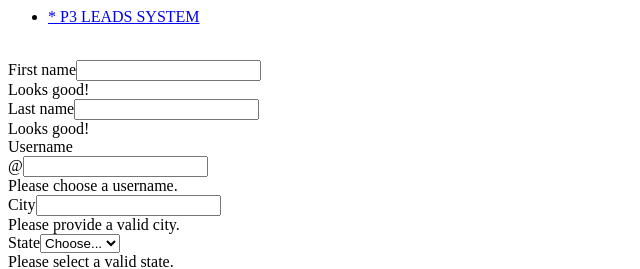
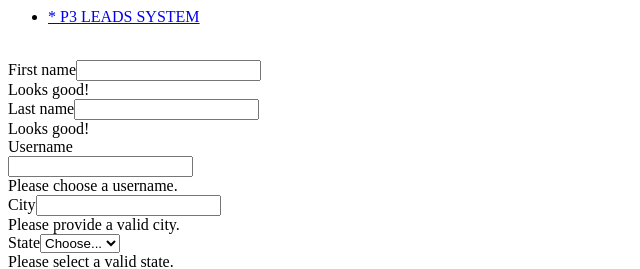
Before and after one commit to invnt/react-w7n9p2, a React (Create React App) app: page / in a window 1280 px wide. Shown: the top 269 px of the page, without its empty margins (0-640 px from the left). Built offline with nearby package versions, Linux system fonts and the light colour scheme; a small style sheet from the web is missing.

Commit message:
1 file modified

```diff
--- a/src/App.js
+++ b/src/App.js
@@ -64,9 +64,6 @@ export default function App() {
               Username
             </label>
             <div class="input-group has-validation">
-              <span class="input-group-text" id="inputGroupPrepend">
-                @
-              </span>
               <input
                 type="text"
                 class="form-control"
```
